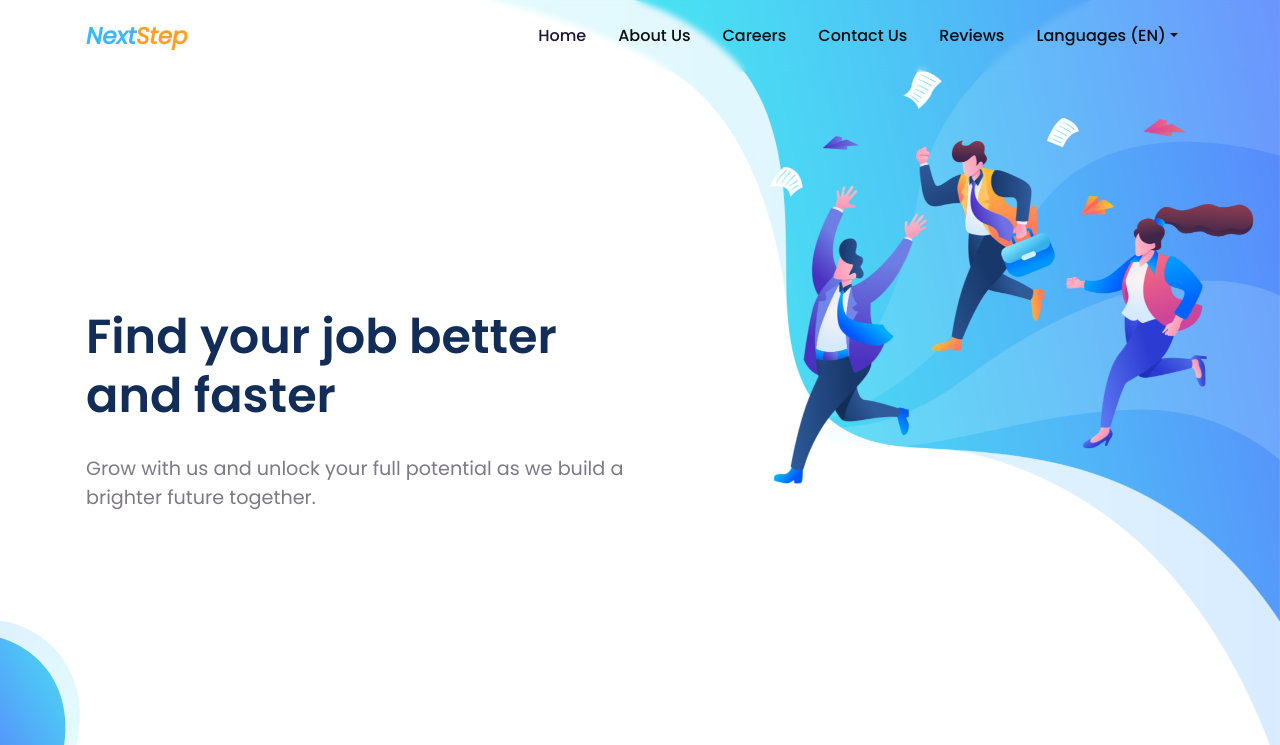
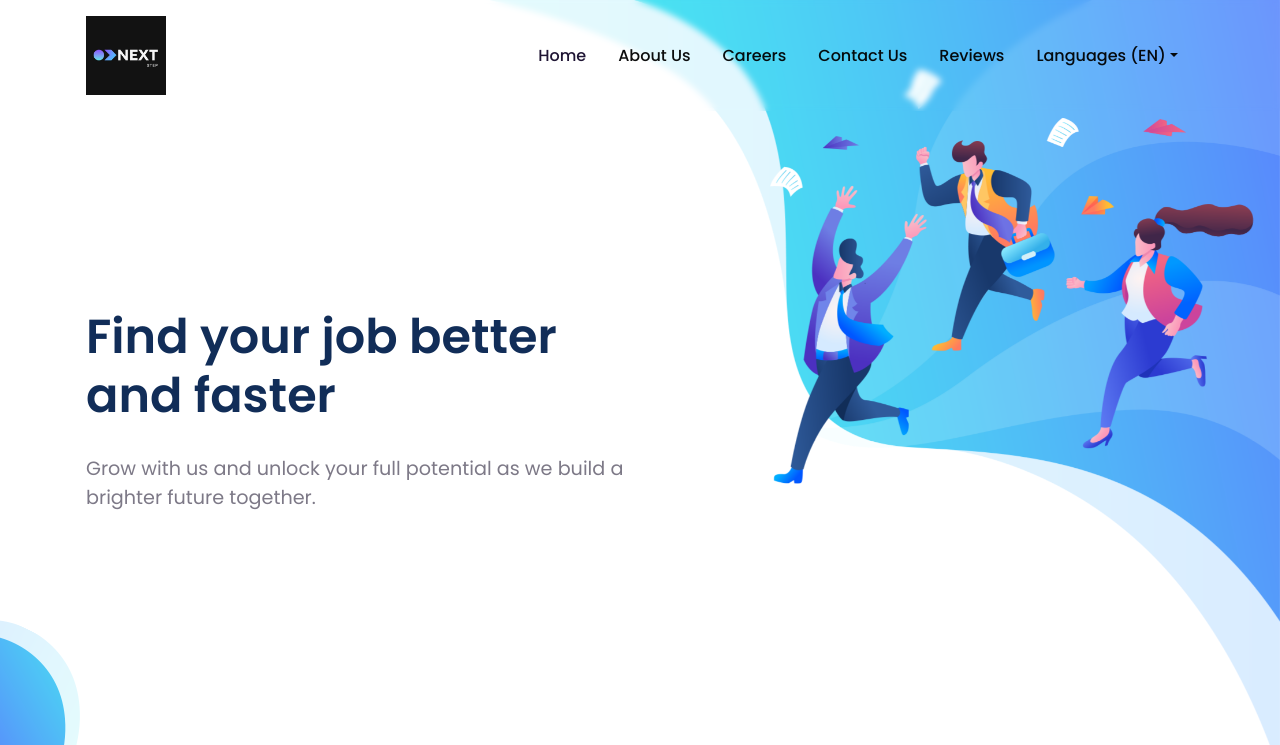
Before and after one commit to zwe-lwin-00/newnextstep, a plain HTML site: page index.html in a window 1280 px wide. Shown: the top 745 px of the page. Drawn offline with Linux system fonts and the light colour scheme.

Commit message:
added the logo

```diff
--- a/index.html
+++ b/index.html
@@ -60,9 +60,11 @@
     <!-- ===============================================-->
     <main class="main" id="top">
       <nav class="navbar navbar-expand-lg navbar-light fixed-top py-3 backdrop" data-navbar-on-scroll="data-navbar-on-scroll">
-        <div class="container"><a class="navbar-brand d-flex align-items-center fw-bolder fs-2 fst-italic" href="#">
-            <div class="text-info">Next</div>
-            <div class="text-warning">Step</div>
+        <div class="container">
+          <a class="navbar-brand d-flex align-items-center fw-bolder fs-2 fst-italic" href="#">
+            <!-- <div class="text-info">Next</div>
+            <div class="text-warning">Step</div> -->
+            <img src="assets/img/logo/logo.jpg" alt="Logo" width="80" height="auto">
           </a>
           <button class="navbar-toggler collapsed" type="button" data-bs-toggle="collapse" data-bs-target="#navbarSupportedContent" aria-controls="navbarSupportedContent" aria-expanded="false" aria-label="Toggle navigation"><span class="navbar-toggler-icon"></span></button>
           <div class="collapse navbar-collapse border-top border-lg-0 mt-4 mt-lg-0" id="navbarSupportedContent">
```
Also changed, not shown: assets/img/logo/logo.jpg (added).
